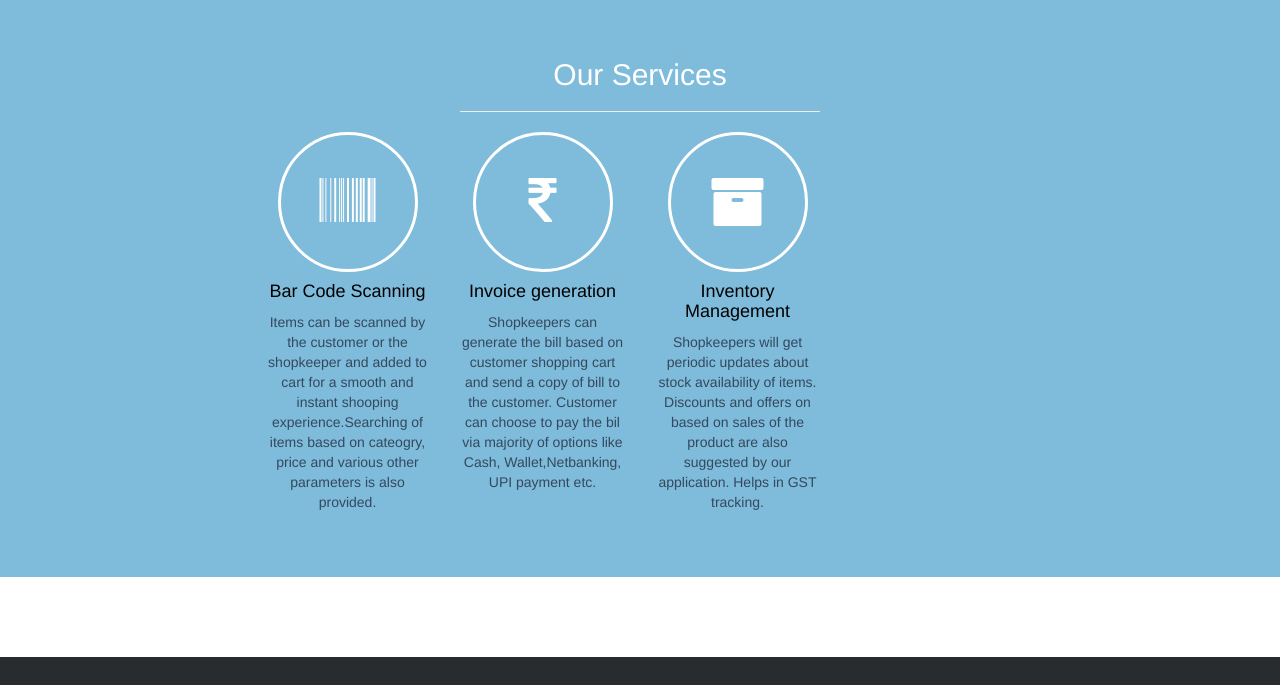
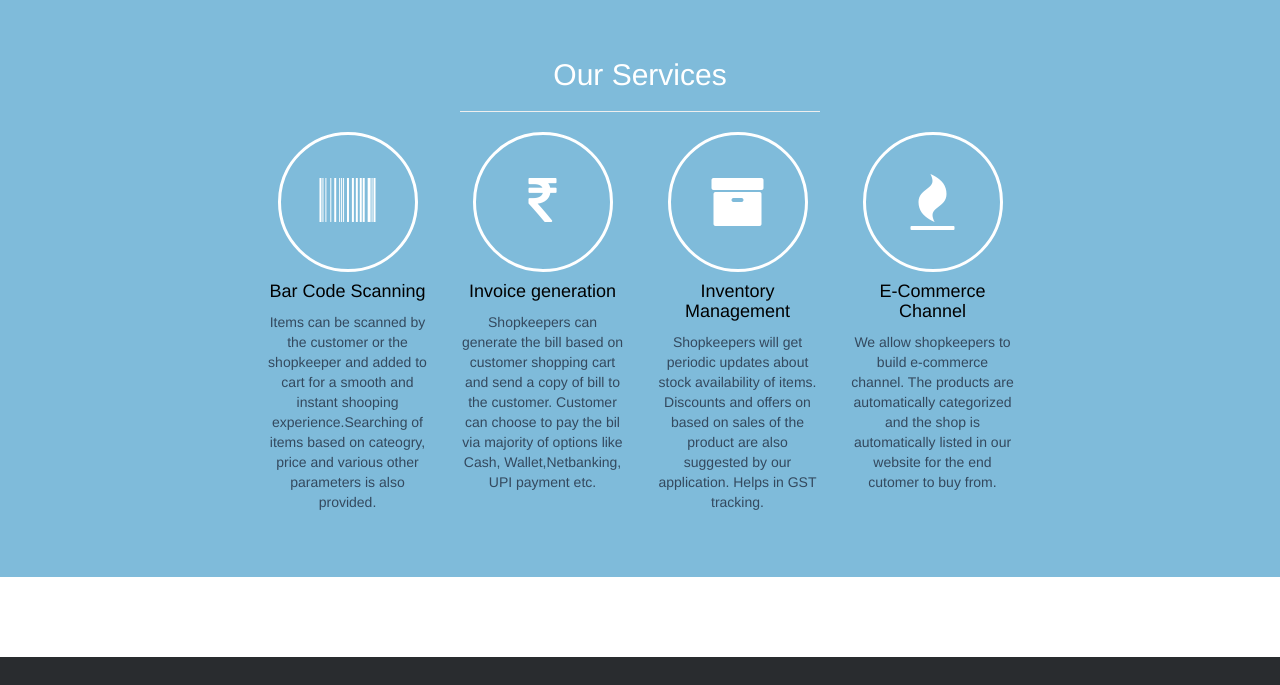
Before and after one commit to kiranagroup/kiranagroup.github.io, a plain HTML site: page index.html in a window 1280 px wide. Shown: the part 1100-1785 px from the top of the page. Drawn offline with Linux system fonts and the light colour scheme.

Commit message:
Updated 2

```diff
--- a/index.html
+++ b/index.html
@@ -94,6 +94,14 @@
                         <p style="color:  #34495e ">Shopkeepers will get periodic updates about stock availability of items. Discounts and offers on based on sales of the product are also suggested by our application. Helps in GST tracking. </p>
                     </div>
                 </div>
+                <div class="col-md-2 text-center wow fadeInUp delay-08s">
+                    <div class="service-item">
+                        <i class="service-icon fa fa-fire"></i>
+                        <h4 style="color: black">E-Commerce Channel</h4>
+                        <p style="color:  #34495e ">We allow shopkeepers to build e-commerce channel. The products are automatically categorized and the shop is automatically listed in our website for the end cutomer to buy from.</p>
+                    </div>
+                </div>
+
             </div>
         </div>
     </div>
```
